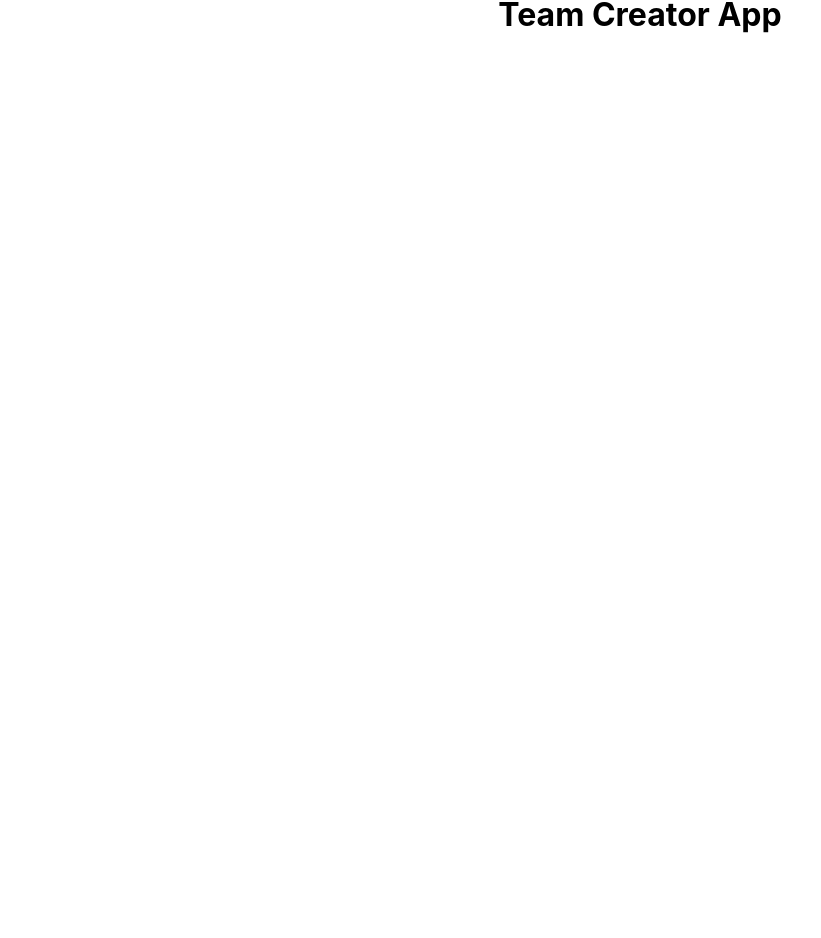
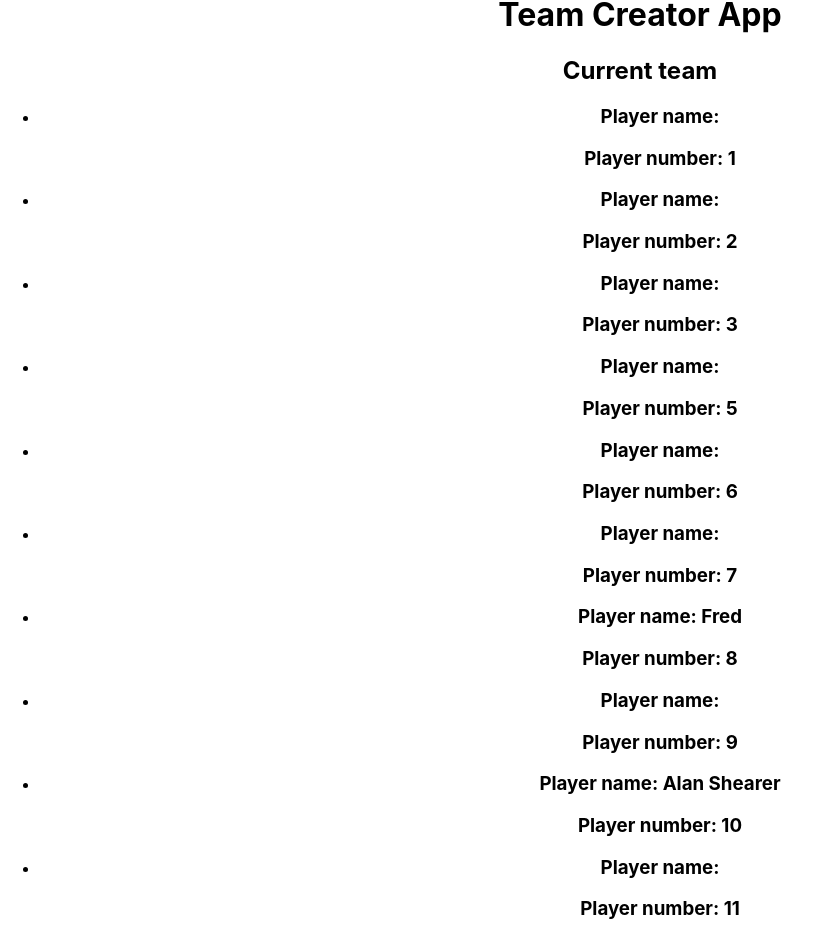
Before and after one commit to kevincostello/football-team-creator, a React (Create React App) app: page / in a window 1280 px wide. Shown: the part 26-964 px from the top of the page, without its empty margins (0-821 px from the left). Before the commit the page ends 800 px from the top, so only its background shows below. Built offline with nearby package versions, Linux system fonts and the light colour scheme.

Commit message:
Added new player form

```diff
--- a/src/App.js
+++ b/src/App.js
@@ -1,13 +1,61 @@
 import React from "react";
 import logo from "./logo.svg";
 import "./App.css";
+import TeamList from "./components/TeamList";
 
-function App() {
-  return (
-    <div className="App">
-      <h1>Team Creator App</h1>
-    </div>
-  );
+class App extends React.Component {
+  state = {
+    players: [
+      { name: "", number: 1 },
+      { name: "", number: 2 },
+      { name: "", number: 3 },
+      { name: "", number: 5 },
+      { name: "", number: 6 },
+      { name: "", number: 7 },
+      { name: "Fred", number: 8, age: 24, preferredPosition: "Midfielder" },
+      { name: "", number: 9 },
+      {
+        name: "Alan Shearer",
+        number: 10,
+        age: 48,
+        preferredPosition: "Forward"
+      },
+      { name: "", number: 11 }
+    ],
+    newPlayer: {
+      name: "",
+      number: "",
+      age: "",
+      preferredPosition: ""
+    }
+  };
+
+  render() {
+    console.log("this.state", this.state.newPlayer);
+    return (
+      <div className="App">
+        <h1>Team Creator App</h1>
+        <TeamList players={this.state.players} />
+        <form action="">
+          New Player Form
+          <label htmlFor="">
+            Player Name
+            <input type="text" onChange={this.addNewPlayer} />
+          </label>
+          <label htmlFor="">
+            Player Number
+            <input type="number" />
+          </label>
+          <button>Submit</button>
+        </form>
+      </div>
+    );
+  }
+  addNewPlayer = event => {
+    const { value } = event.target;
+    console.log(value);
+    this.setState({ newPlayer: { name: value } });
+  };
 }
 
 export default App;
--- /dev/null
+++ b/src/components/PlayerCard.jsx
@@ -0,0 +1,11 @@
+import React from "react";
+
+export default function PlayerCard(props) {
+  console.log("props:", props);
+  return (
+    <div>
+      <h3>Player name: {props.player.name}</h3>
+      <h3>Player number: {props.player.number}</h3>
+    </div>
+  );
+}
--- /dev/null
+++ b/src/components/TeamList.jsx
@@ -0,0 +1,20 @@
+import React from "react";
+import PlayerCard from "./PlayerCard";
+
+export default function TeamList(props) {
+  return (
+    <div>
+      <h2>Current team</h2>
+      <ul>
+        {props.players.map(player => {
+          return (
+            <li key={player.number}>
+              {" "}
+              <PlayerCard player={player} />{" "}
+            </li>
+          );
+        })}
+      </ul>
+    </div>
+  );
+}
```
Also changed, not shown: src/TeamList.jsx (deleted), 1 other file (tests, documents, lock files or other folders).
